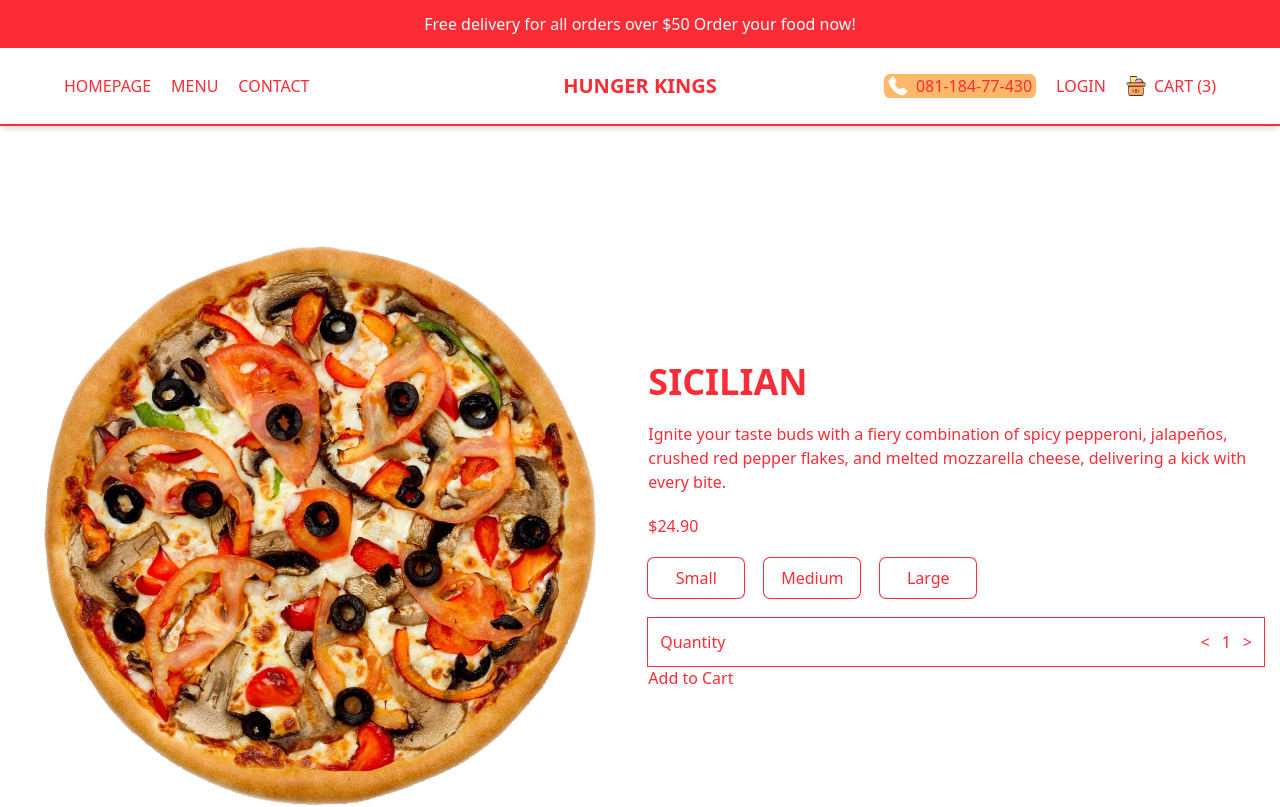
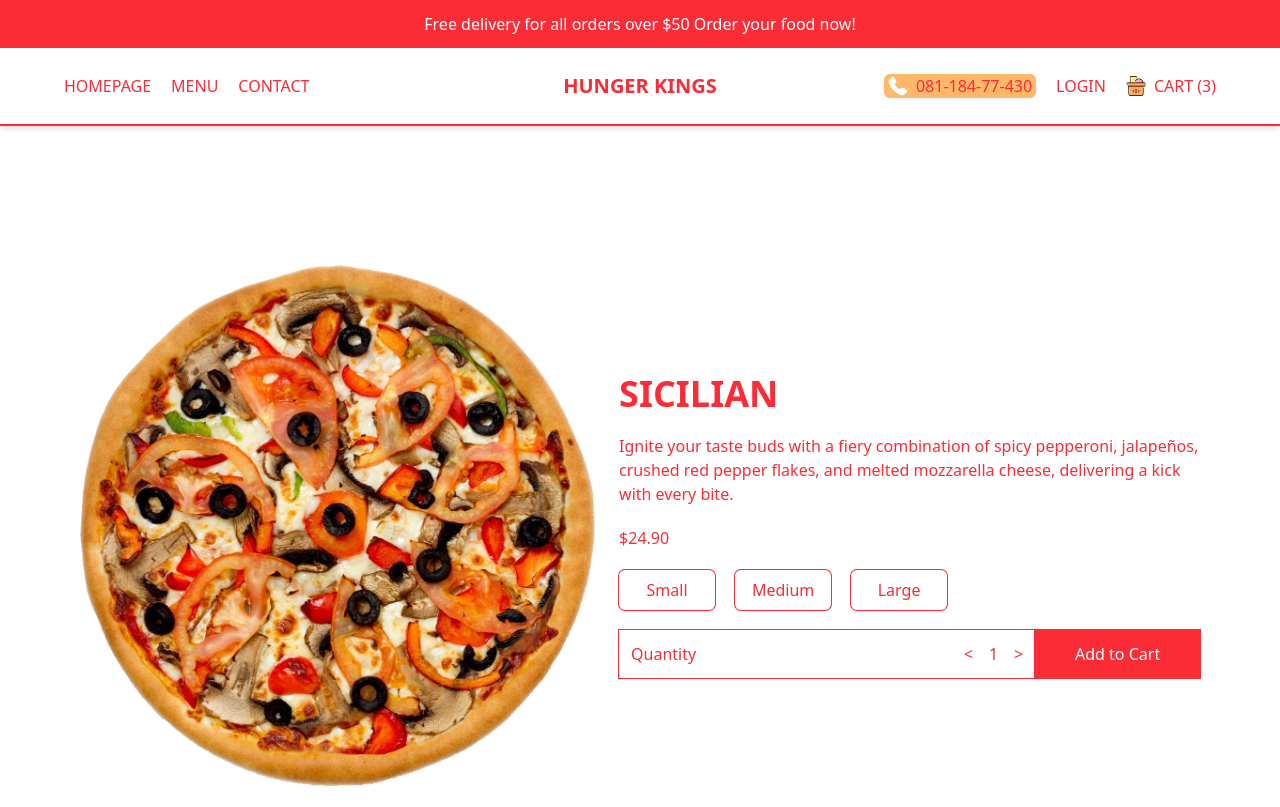
Before and after one commit to jehovah-son/Hunger-King, a Next.js app: page /product/1 in a window 1280 px wide. Shown: the top 807 px of the page. Built offline with nearby package versions, Linux system fonts and the light colour scheme.

Commit message:
`Refactor SingleProductPage and Price component: update styles and layout`

```diff
--- a/src/app/product/[id]/page.tsx
+++ b/src/app/product/[id]/page.tsx
@@ -4,7 +4,7 @@ import Price from "@/component/Price";
 
 export default function SingleProductPage() {
   return (
-    <div className="p-4 flex flex-col h-screen  md:flex-row gap-6 flex-1 justify-around items-center">
+    <div className="p-4  md:px-20 flex flex-col h-screen  md:flex-row gap-6 flex-1 justify-around items-center">
       {/* image area */}
       <div
         className=" relative w-full h-[70vh] hover:rotate-[60deg] transition-all duration-500"
--- a/src/component/Price.tsx
+++ b/src/component/Price.tsx
@@ -6,10 +6,11 @@ type Props = {
 
 export default function Price({ price, options }: Props) {
   return (
-    <div>
-      <h1 className="pb-5">${price.toFixed(2)}</h1>
-
-      <div className="flex gap-5 pb-5">
+    <div className="flex flex-col gap-5">
+      {/* price */}
+      <h1 className="">${price.toFixed(2)}</h1>
+      {/* size */}
+      <div className="flex gap-5 ">
         {options?.map((option, index) => (
           <button
             className="ring-1 ring-red-500  min-w-[6rem] p-2 rounded-md"
@@ -19,23 +20,23 @@ export default function Price({ price, options }: Props) {
           </button>
         ))}
       </div>
+      {/* border and button  */}
+      <div className="flex justify-between">
+        <div className="w-full ring-1 ring-red-500 flex  justify-between p-3">
+          {/* Quantity text */}
+          <span>Quantity</span>
 
-      <div>
-        <div className="w-full ring-1 ring-red-500 flex justify-between p-3">
-          {/* Quantity text */}
-          <div>
-            {" "}
-            <h1>Quantity</h1>
-          </div>
           {/* Quantity */}
-          <div className="flex justify-center gap-3">
+          <div className="flex justify-center item-center gap-4">
             <button>{"<"}</button>
             <span>1</span>
             <button>{">"}</button>
           </div>
         </div>
         {/* button */}
-        <button>Add to Cart</button>
+        <button className="bg-red-500 text-white p-3 ring-1 ring-red-500  w-56 hover:bg-red-600 transition cursor-pointer">
+          Add to Cart
+        </button>
       </div>
     </div>
   );
```
